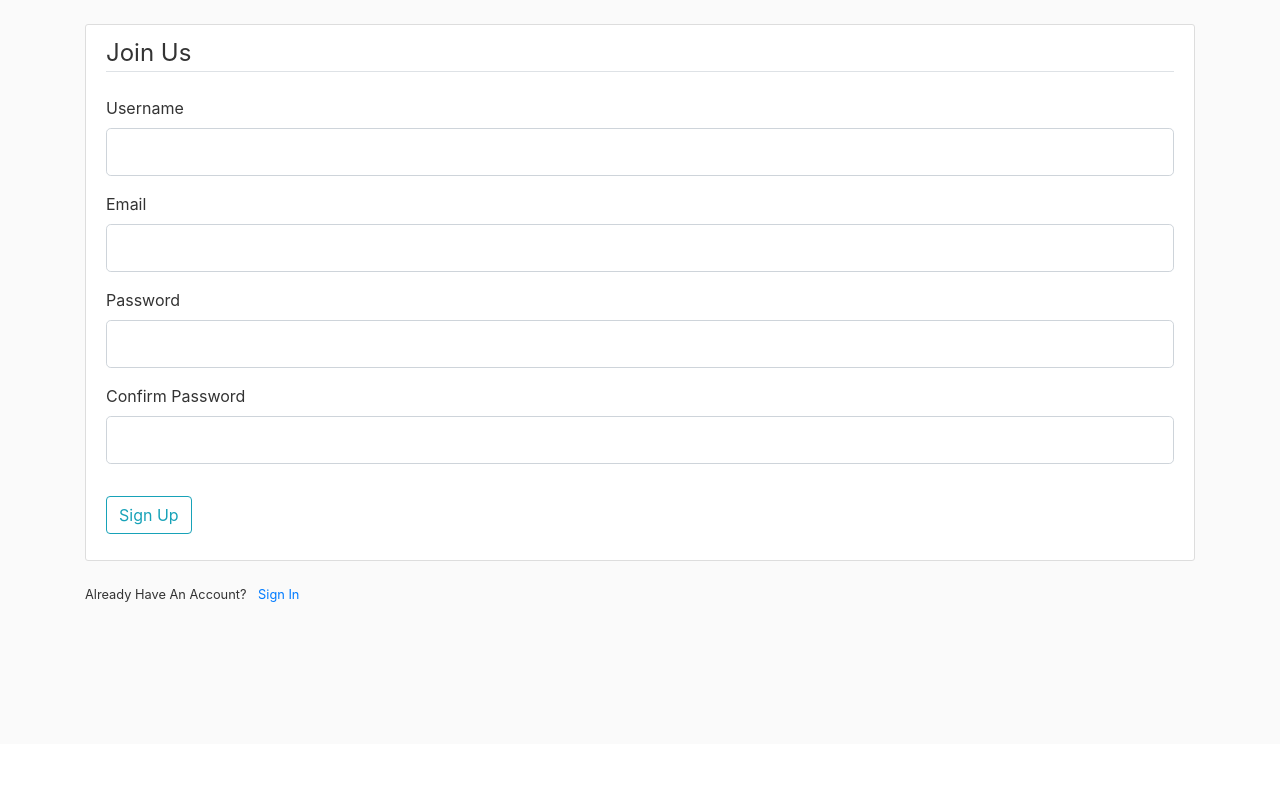
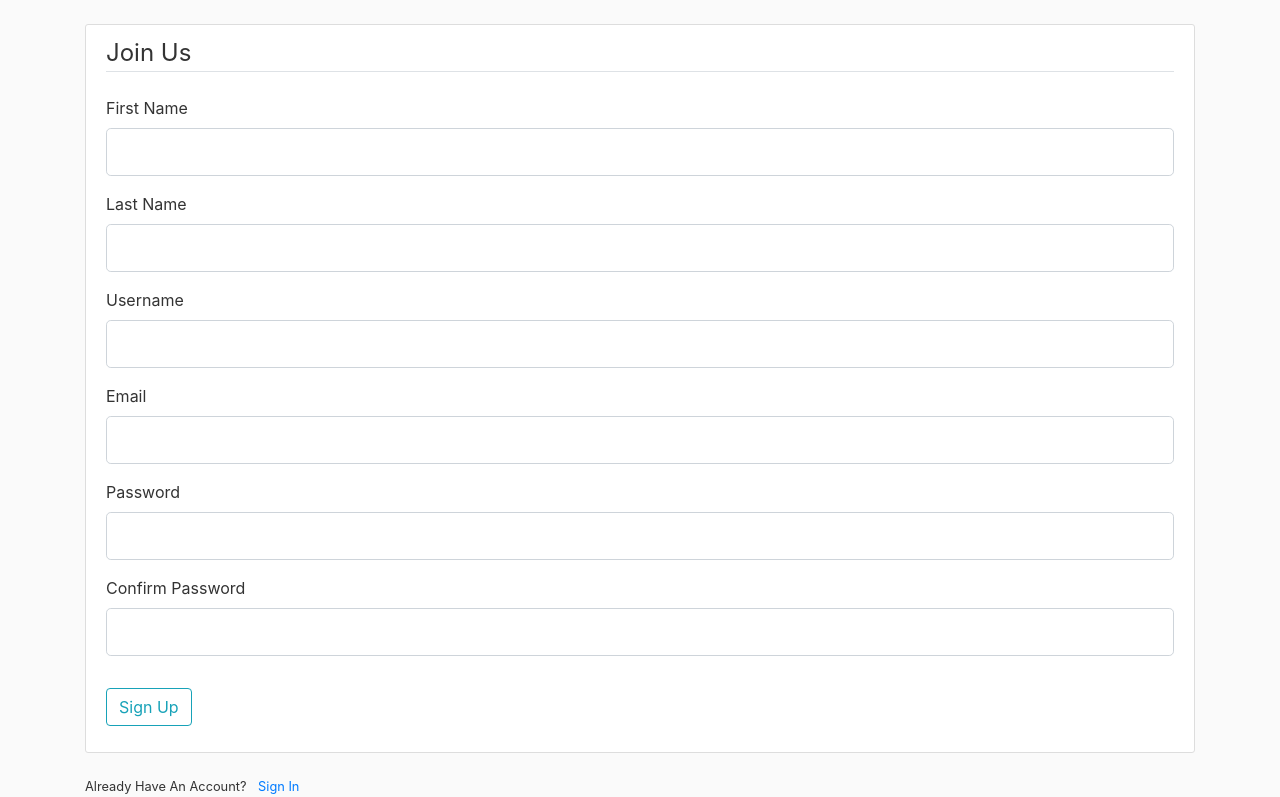
Before and after one commit to ShafayetSadi/flask_blog, a Flask app: page /register in a window 1280 px wide. Shown: the part 56-853 px from the top of the page. Before the commit the page ends 658 px from the top, so only its background shows below. Run offline with Flask 2, Linux system fonts and the light colour scheme; some libraries are stand-ins or nearby versions.

Commit message:
Added first name, last name

```diff
--- a/flask_app/forms.py
+++ b/flask_app/forms.py
@@ -5,6 +5,10 @@ from flask_app.models import User
 
 
 class ResistrationForm(FlaskForm):
+    first_name = StringField('First Name',
+                            validators=[DataRequired(), Length(min=3, max=50)])
+    last_name = StringField('Last Name',
+                            validators=[DataRequired(), Length(min=3, max=50)])
     user_name = StringField('Username',
                             validators=[DataRequired(), Length(min=4, max=20)])
     email = StringField('Email',
--- a/flask_app/models.py
+++ b/flask_app/models.py
@@ -9,6 +9,8 @@ def load_user(user_id):
 
 class User(db.Model, UserMixin):
     id = db.Column(db.Integer, primary_key=True)
+    first_name = db.Column(db.String(50), nullable=False)
+    last_name = db.Column(db.String(50), nullable=False)
     user_name = db.Column(db.String(20), unique=True, nullable=False)
     email = db.Column(db.String(120), unique=True, nullable=False)
     img_file = db.Column(db.String(20), nullable=False, default='default.jpg')
--- a/flask_app/routes.py
+++ b/flask_app/routes.py
@@ -36,7 +36,7 @@ def register():
     form = ResistrationForm()
     if form.validate_on_submit():
         hash_pass = bcrypt.generate_password_hash(form.password.data).decode('utf-8')
-        user = User(user_name=form.user_name.data, email=form.email.data, password=hash_pass)
+        user = User(first_name=form.first_name.data, last_name=form.last_name.data, user_name=form.user_name.data, email=form.email.data, password=hash_pass)
         db.session.add(user)
         db.session.commit()
         flash("Your account has been created! You are now able to log in.", "success")
--- a/flask_app/templates/register.html
+++ b/flask_app/templates/register.html
@@ -5,6 +5,36 @@
            {{ form.hidden_tag() }}
            <fieldset class="form-group">
                 <legend class="border-bottom mb-4">Join Us</legend>
+                <div class="form-group">
+                    {{ form.first_name.label(class="form-control-label") }}
+
+                    {% if form.first_name.errors %}
+                        {{ form.first_name(class="form-control form-control-lg is-invalid") }}
+                        <div class="invalid-feedback">
+                            {% for error in form.first_name.errors %}
+                                <span> {{ error }}</span>
+                            {% endfor %}
+                        </div>
+                    {% else %}
+                        {{ form.first_name(class="form-control form-control-lg") }}
+                    {% endif %}
+
+                </div>
+                <div class="form-group">
+                    {{ form.last_name.label(class="form-control-label") }}
+
+                    {% if form.last_name.errors %}
+                        {{ form.last_name(class="form-control form-control-lg is-invalid") }}
+                        <div class="invalid-feedback">
+                            {% for error in form.last_name.errors %}
+                                <span> {{ error }}</span>
+                            {% endfor %}
+                        </div>
+                    {% else %}
+                        {{ form.last_name(class="form-control form-control-lg") }}
+                    {% endif %}
+
+                </div>
                 <div class="form-group">
                     {{ form.user_name.label(class="form-control-label") }}
 
```
Also changed, not shown: flask_app/site.db.
